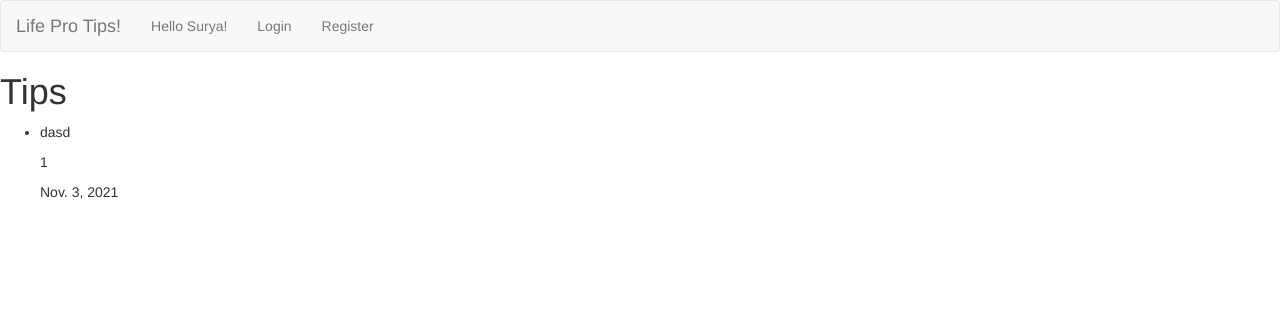
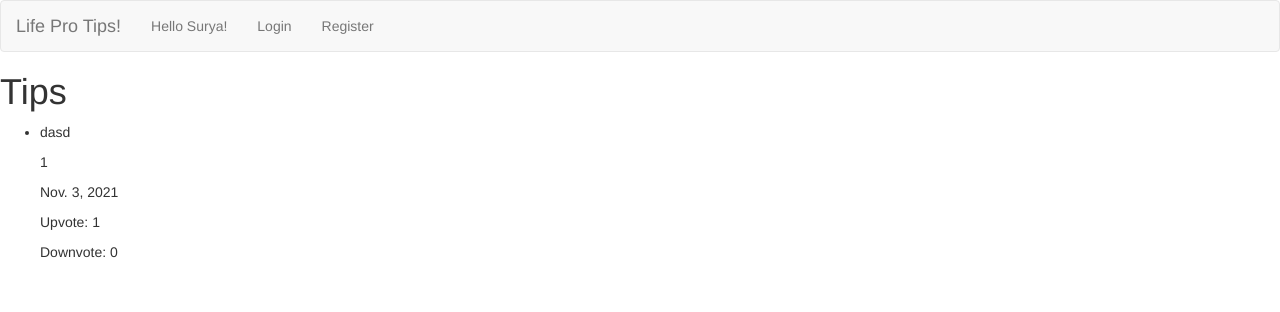
Before and after one commit to Dmitry-Diordychuk/Django-Bootcamp-Day-06, a Django app: page / in a window 1280 px wide. Shown: the top 312 px of the page. Run offline with Django 3.2, Linux system fonts and the light colour scheme; data comes from the database, SQL or seed files in the repository; both versions use the stored data as it was after the commit; data that the repository does not hold is empty; some libraries are stand-ins or nearby versions.

Commit message:
fix upvote downvote print

```diff
--- a/ex/templates/ex/home.html
+++ b/ex/templates/ex/home.html
@@ -11,11 +11,13 @@
 		<p>{{ tip.content }}</p>
 		<p>{{ tip.author }}</p>
 		<p>{{ tip.date }}</p>
+		<p>Upvote: {{ tip.define_total_upvotes }}</p>
+		<p>Downvote: {{ tip.define_total_downvotes }}</p>
 		{% if user.is_authenticated %}
 		<form method="post" action="{% url 'vote' tip.pk %}">
 			{% csrf_token %}
-			<button type="submit" name="upvote" value="Upvote">Upvote: {{ tip.define_total_upvotes }}</button>
-			<button type="submit" name="downvote" value="Downvote">Downvote: {{ tip.define_total_downvotes }}</button>
+			<button type="submit" name="upvote" value="Upvote">Upvote</button>
+			<button type="submit" name="downvote" value="Downvote">Downvote</button>
 		</form>
 		<form method="post" action="{% url 'delete' tip.pk %}">
 			{% csrf_token %}
```
Also changed, not shown: db.sqlite3.
